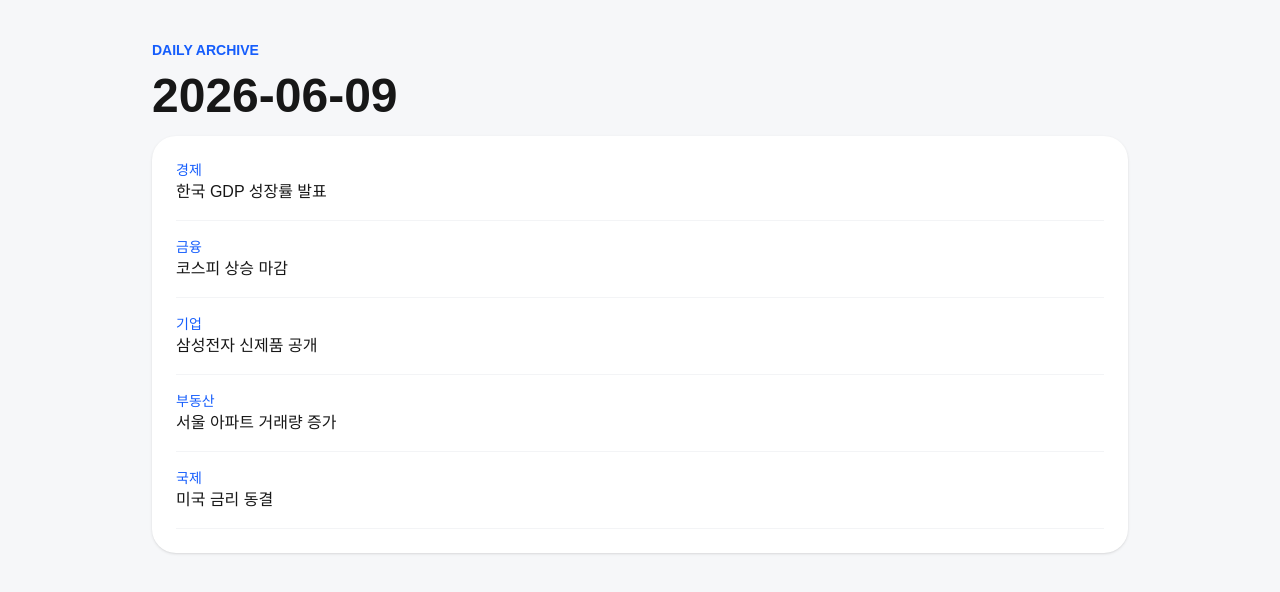
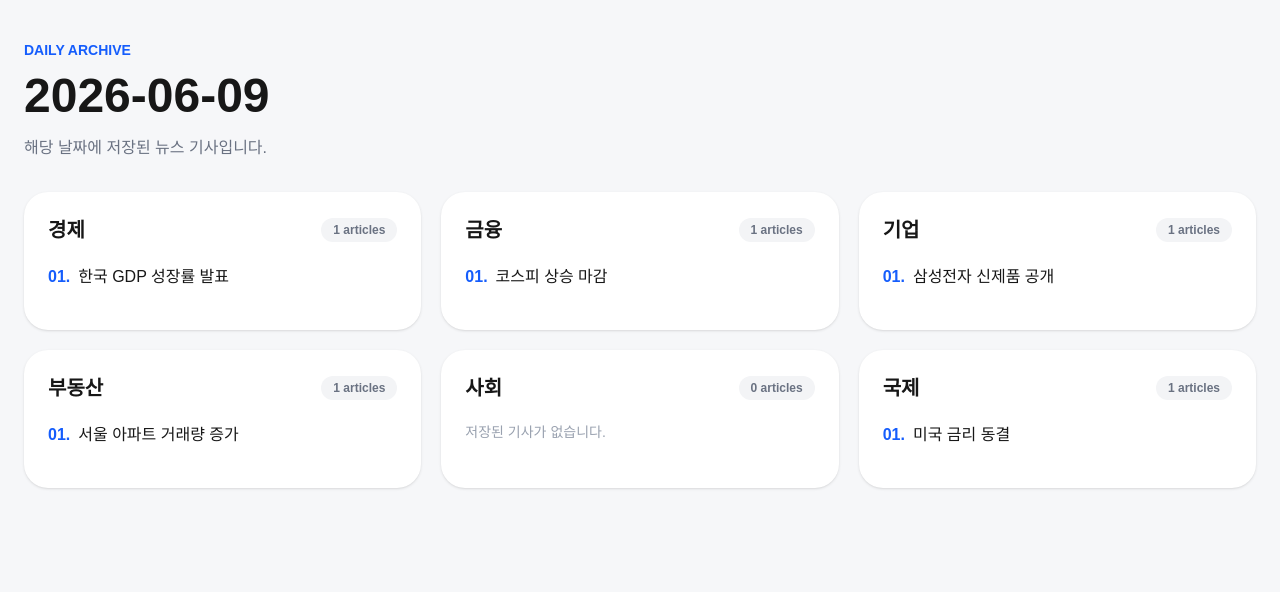
Before and after one commit to becalwjd-boop/daily-insight, a Next.js app: page /archive/2026-06-09 in a window 1280 px wide. Shown: the top 592 px of the page. Built offline with nearby package versions, Linux system fonts and the light colour scheme.

Commit message:
아카이브 날짜 필터 및 중복 제거 개선

```diff
--- a/app/archive/[date]/page.tsx
+++ b/app/archive/[date]/page.tsx
@@ -1,5 +1,7 @@
 import fs from "fs";
 import path from "path";
+
+const categoryOrder = ["경제", "금융", "기업", "부동산", "사회", "국제"];
 
 export default async function ArchiveDatePage({
   params,
@@ -15,62 +17,86 @@ export default async function ArchiveDatePage({
     `${date}.json`
   );
 
-  let archiveData = null;
+  let archiveData: any = null;
 
   try {
-    const fileContents = fs.readFileSync(
-      filePath,
-      "utf-8"
-    );
-
+    const fileContents = fs.readFileSync(filePath, "utf-8");
     archiveData = JSON.parse(fileContents);
   } catch (error) {
     return (
       <main className="min-h-screen bg-[#f6f7f9]">
         <section className="mx-auto max-w-5xl px-6 py-10">
-          <h1 className="text-4xl font-bold">
-            데이터를 찾을 수 없습니다.
-          </h1>
+          <h1 className="text-4xl font-bold">데이터를 찾을 수 없습니다.</h1>
         </section>
       </main>
     );
   }
 
+  const groupedArticles = categoryOrder.map((category) => ({
+    category,
+    articles: (archiveData.articles || []).filter(
+      (article: any) => article.category === category
+    ),
+  }));
+
   return (
     <main className="min-h-screen bg-[#f6f7f9]">
-      <section className="mx-auto max-w-5xl px-6 py-10">
+      <section className="mx-auto max-w-7xl px-6 py-10">
         <p className="mb-3 text-sm font-semibold text-blue-600">
           DAILY ARCHIVE
         </p>
 
-        <h1 className="mb-4 text-5xl font-bold">
-          {archiveData.date}
-        </h1>
+        <h1 className="mb-4 text-5xl font-bold">{archiveData.date}</h1>
 
-        <div className="rounded-3xl bg-white p-6 shadow-sm">
-          <ul className="space-y-4">
-            {archiveData.articles.map(
-              (article: any, index: number) => (
-                <li
-                  key={index}
-                  className="border-b border-gray-100 pb-4"
+        <p className="mb-8 text-gray-500">
+          해당 날짜에 저장된 뉴스 기사입니다.
+        </p>
+
+        <section className="grid gap-5 md:grid-cols-2 xl:grid-cols-3">
+          {groupedArticles.map((group) => (
+            <article
+              key={group.category}
+              className="rounded-3xl bg-white p-6 shadow-sm"
             >
-                  <div className="text-sm text-blue-600">
-                    {article.category}
+              <div className="mb-5 flex items-center justify-between">
+                <h2 className="text-xl font-bold">{group.category}</h2>
+
+                <span className="rounded-full bg-gray-100 px-3 py-1 text-xs font-semibold text-gray-500">
+                  {group.articles.length} articles
+                </span>
               </div>
 
+              {group.articles.length === 0 ? (
+                <p className="text-sm text-gray-400">
+                  저장된 기사가 없습니다.
+                </p>
+              ) : (
+                <ul className="space-y-4">
+                  {group.articles.map((article: any, index: number) => (
+                    <li
+                      key={`${group.category}-${index}`}
+                      className="border-b border-gray-100 pb-4 last:border-0"
+                    >
                       <a
                         href={article.url}
                         target="_blank"
-                    className="font-medium hover:text-blue-600"
+                        rel="noopener noreferrer"
+                        className="group block"
                       >
+                        <p className="text-base font-medium leading-relaxed group-hover:text-blue-600">
+                          <span className="mr-2 font-bold text-blue-600">
+                            {String(index + 1).padStart(2, "0")}.
+                          </span>
                           {article.title}
+                        </p>
                       </a>
                     </li>
-              )
+                  ))}
+                </ul>
               )}
-          </ul>
-        </div>
+            </article>
+          ))}
+        </section>
       </section>
     </main>
   );
--- /dev/null
+++ b/scripts/cleanup-archives.js
@@ -0,0 +1,50 @@
+const fs = require("fs");
+const path = require("path");
+
+const archiveDir = path.join(
+  process.cwd(),
+  "data",
+  "archives"
+);
+
+const files = fs
+  .readdirSync(archiveDir)
+  .filter((file) => file.endsWith(".json"));
+
+for (const file of files) {
+  const filePath = path.join(archiveDir, file);
+
+  const data = JSON.parse(
+    fs.readFileSync(filePath, "utf8")
+  );
+
+  const targetDate = data.date;
+
+  const filteredArticles = data.articles.filter((article) => {
+    if (!article.pubDate) return false;
+
+    const parsedDate = new Date(article.pubDate);
+
+    if (isNaN(parsedDate.getTime())) {
+        return false;
+    }
+
+    const articleDate = parsedDate.toISOString().slice(0, 10);
+
+    return articleDate === targetDate;
+    });
+
+  data.articles = filteredArticles;
+
+  fs.writeFileSync(
+    filePath,
+    JSON.stringify(data, null, 2),
+    "utf8"
+  );
+
+  console.log(
+    `${file} → ${filteredArticles.length}개 기사 유지`
+  );
+}
+
+console.log("정리 완료");
--- a/scripts/save-today.js
+++ b/scripts/save-today.js
@@ -4,20 +4,56 @@ const fs = require("fs");
 const path = require("path");
 
 const categoryKeywords = [
-  { name: "경제", query: "경제 물가 수출 무역 반도체" },
-  { name: "금융", query: "코스피 코스닥 금리 ETF 비트코인" },
-  { name: "기업", query: "삼성전자 SK하이닉스 현대차 LG TSMC" },
-  { name: "부동산", query: "서울 아파트 전세 매매 재건축" },
-  { name: "사회", query: "사회 사건 사고 복지 교육 노동" },
-  { name: "국제", query: "미국 중국 일본 유럽 중동 국제" },
+  { name: "경제", query: "경제 물가 수출 금리" },
+  { name: "금융", query: "코스피 환율 금리 증시" },
+  { name: "기업", query: "삼성전자 SK하이닉스 현대차" },
+  { name: "부동산", query: "부동산 아파트 청약 재건축" },
+  { name: "사회", query: "사회 복지 교육 노동" },
+  { name: "국제", query: "미국 중국 일본 트럼프" },
 ];
+
+function formatNewsDate(pubDate) {
+  if (!pubDate) return null;
+
+  const date = new Date(pubDate);
+
+  if (isNaN(date.getTime())) return null;
+
+  const parts = new Intl.DateTimeFormat("ko-KR", {
+    timeZone: "Asia/Seoul",
+    year: "numeric",
+    month: "2-digit",
+    day: "2-digit",
+  }).formatToParts(date);
+
+  const year = parts.find((p) => p.type === "year")?.value;
+  const month = parts.find((p) => p.type === "month")?.value;
+  const day = parts.find((p) => p.type === "day")?.value;
+
+  return `${year}-${month}-${day}`;
+}
+
+function getKoreaTodayString() {
+  const parts = new Intl.DateTimeFormat("ko-KR", {
+    timeZone: "Asia/Seoul",
+    year: "numeric",
+    month: "2-digit",
+    day: "2-digit",
+  }).formatToParts(new Date());
+
+  const year = parts.find((p) => p.type === "year")?.value;
+  const month = parts.find((p) => p.type === "month")?.value;
+  const day = parts.find((p) => p.type === "day")?.value;
+
+  return `${year}-${month}-${day}`;
+}
 
 async function fetchNaverNews(queryText) {
   const clientId = process.env.NAVER_CLIENT_ID;
   const clientSecret = process.env.NAVER_CLIENT_SECRET;
 
   const query = encodeURIComponent(queryText);
-  const url = `https://openapi.naver.com/v1/search/news.json?query=${query}&display=10&sort=date`;
+  const url = `https://openapi.naver.com/v1/search/news.json?query=${query}&display=100&sort=date`;
 
   const response = await fetch(url, {
     headers: {
@@ -31,9 +67,7 @@ async function fetchNaverNews(queryText) {
 }
 
 async function main() {
-  const now = new Date();
-  const koreaTime = new Date(now.getTime() + 9 * 60 * 60 * 1000);
-  const date = koreaTime.toISOString().slice(0, 10);
+  const date = getKoreaTodayString();
 
   const allArticles = [];
 
@@ -41,6 +75,10 @@ async function main() {
     const items = await fetchNaverNews(category.query);
 
     for (const item of items) {
+      const articleDate = formatNewsDate(item.pubDate);
+
+      if (articleDate !== date) continue;
+
       allArticles.push({
         category: category.name,
         title: item.title.replace(/<[^>]*>/g, ""),
@@ -50,10 +88,19 @@ async function main() {
     }
   }
 
+  const uniqueArticles = Array.from(
+    new Map(
+      allArticles.map((article) => [
+        article.url || article.title,
+        article,
+      ])
+    ).values()
+  );
+
   const archiveData = {
     date,
-    createdAt: koreaTime.toISOString(),
-    articles: allArticles,
+    createdAt: new Date().toISOString(),
+    articles: uniqueArticles,
   };
 
   const archiveDir = path.join(process.cwd(), "data", "archives");
@@ -66,7 +113,7 @@ async function main() {
 
   fs.writeFileSync(filePath, JSON.stringify(archiveData, null, 2), "utf-8");
 
-  console.log(`${date} 뉴스 ${allArticles.length}개 저장 완료`);
+  console.log(`${date} 뉴스 ${uniqueArticles.length}개 저장 완료`);
 }
 
 main();
```
Lines whose indentation alone changed are shown as unchanged.
